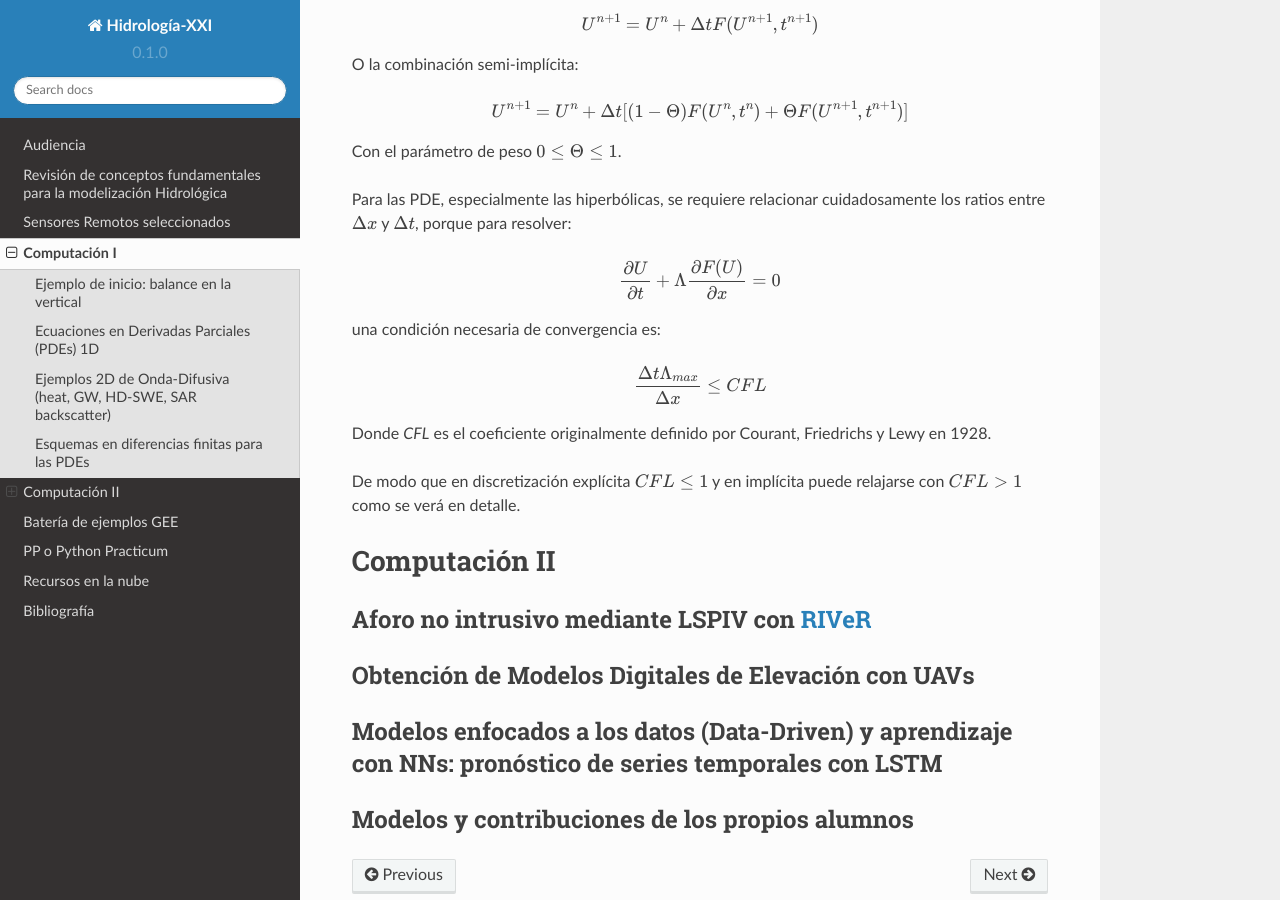
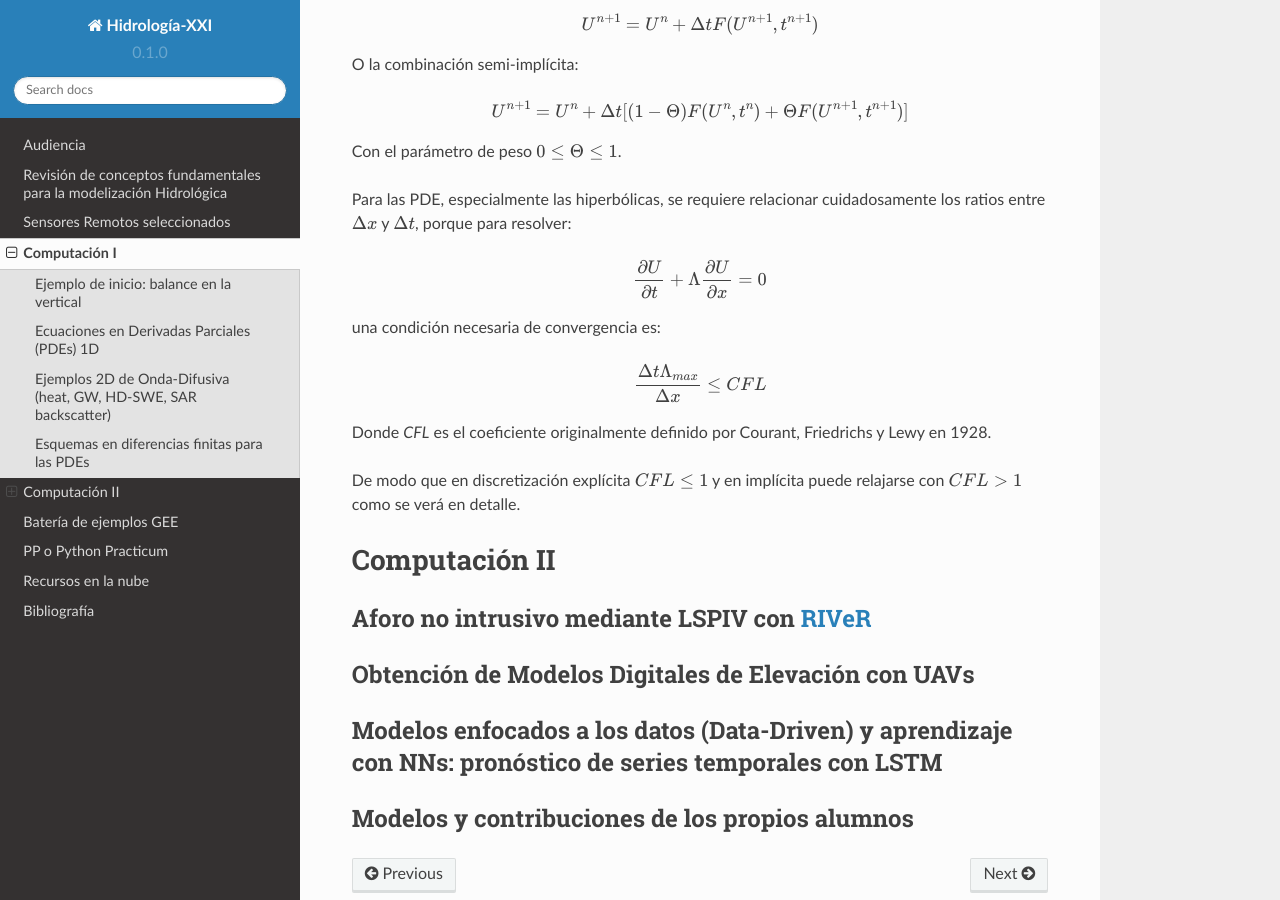
Before and after one commit to ivillamadrid/HidrologiaXXI, a Sphinx documentation site: the page built from docs/source/computacion.rst, in a window 1280 px wide and 900 px high, scrolled down 2167 px. Built offline with Sphinx 7.4.7 and the Read the Docs theme 2.0.0, drawn with Linux system fonts in a browser that asks for light colours.

Commit message:
Update computacion.rst

```diff
--- a/docs/source/computacion.rst
+++ b/docs/source/computacion.rst
@@ -106,7 +106,7 @@
 
 Para las PDE, especialmente las hiperbólicas, se requiere relacionar cuidadosamente los ratios entre :math:`\Delta x` y :math:`\Delta t`, porque para resolver:
 
-.. math:: \frac{\partial U}{\partial t} + \Lambda \frac{\partial F(U)}{\partial x}=0
+.. math:: \frac{\partial U}{\partial t} + \Lambda \frac{\partial U}{\partial x}=0
 
 una condición necesaria de convergencia es:
 
```
